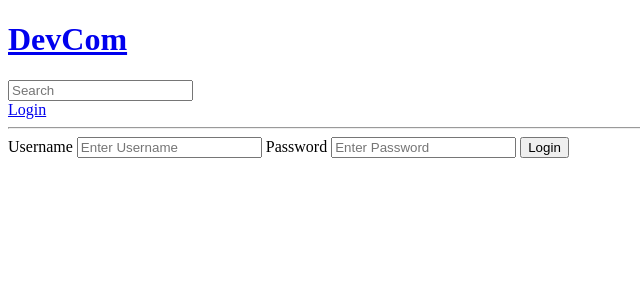
After one commit to Raayhan/DevCom, a Django app: page /login/ in a window 1280 px wide. The commit adds this page. Shown: the top 300 px of the page, without its empty margins (0-640 px from the left). Run offline with Django 3.2, Linux system fonts and the light colour scheme.

Commit message:
Added Login function

```diff
--- a/base/templates/base/home.html
+++ b/base/templates/base/home.html
@@ -25,7 +25,7 @@
         <a href="{% url 'delete-room' room.id %}">Delete</a>
         <i>@{{room.host.username}}</i>
         <h5>
-          {{room.id}} - <a href="{% url 'room' room.id %}">{{room.name}}</a>
+          <a href="{% url 'room' room.id %}">{{room.name}}</a>
         </h5>
         <small>{{room.topic.name}}</small>
         <hr />
--- /dev/null
+++ b/base/templates/base/login_register.html
@@ -0,0 +1,13 @@
+{% extends 'main.html' %} {% block content %}
+<div>
+  <form action="" method="post">
+    {% csrf_token %}
+    <label for="username">Username</label>
+    <input type="text" name="username" placeholder="Enter Username" />
+    <label for="password">Password</label>
+    <input type="password" name="password" placeholder="Enter Password" />
+    <input type="submit" value="Login" />
+  </form>
+</div>
+
+{% endblock content %}
--- a/base/urls.py
+++ b/base/urls.py
@@ -2,6 +2,8 @@ from django.urls import path
 from . import views
 
 urlpatterns = [
+    path('login/',views.loginPage,name="login"),
+
     path('', views.home, name="home"),
     path('room/<str:pk>/', views.room, name="room"),
     path('create-room/', views.createRoom, name="create-room"),
--- a/base/views.py
+++ b/base/views.py
@@ -1,7 +1,29 @@
 from django.shortcuts import render,redirect
+from django.contrib import messages
 from django.db.models import Q
+from django.contrib.auth.models import User
+from django.contrib.auth import authenticate,login, logout
 from .models import Room, Topic
 from .forms import RoomForm
+
+def loginPage(request):
+    if request.method =='POST':
+        username= request.POST.get('username')
+        password= request.POST.get('password')
+        try:
+            user = User.objects.get(username=username)
+        except:
+            messages.error(request,'User does not exist')
+        user= authenticate(request,username=username,password=password)
+        if user is not None:
+            login(request, user)
+            return redirect('home')
+        else:
+            messages.error(request,'Invalid Credentials')
+
+    context={}
+    return render(request,'base/login_register.html',context)
+
 
 def home(request):
     q        = request.GET.get('q') if request.GET.get('q') != None else ''
--- a/templates/main.html
+++ b/templates/main.html
@@ -7,6 +7,12 @@
     <title>DevCom</title>
   </head>
   <body>
-    {% include 'navbar.html' %} {% block content %} {% endblock %}
+    {% include 'navbar.html' %} {% if messages %}
+    <ul class="messages">
+      {% for message in messages %}
+      <li>{{ message }}</li>
+      {% endfor %}
+    </ul>
+    {% endif %} {% block content %} {% endblock %}
   </body>
 </html>
--- a/templates/navbar.html
+++ b/templates/navbar.html
@@ -4,4 +4,5 @@
 <form action="{% url 'home' %}" method="get">
   <input type="text" name="q" placeholder="Search" />
 </form>
+<a href="{% url 'login' %}">Login</a>
 <hr />
```
